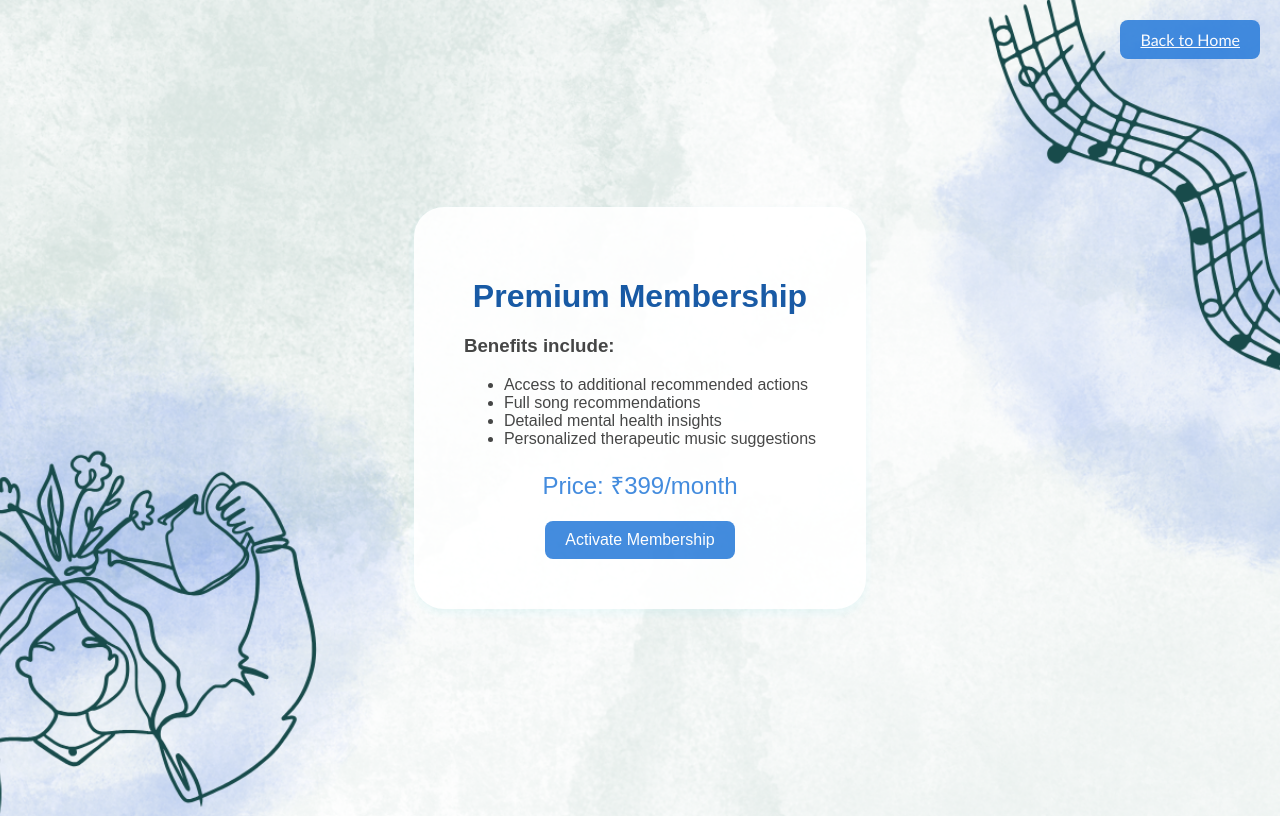
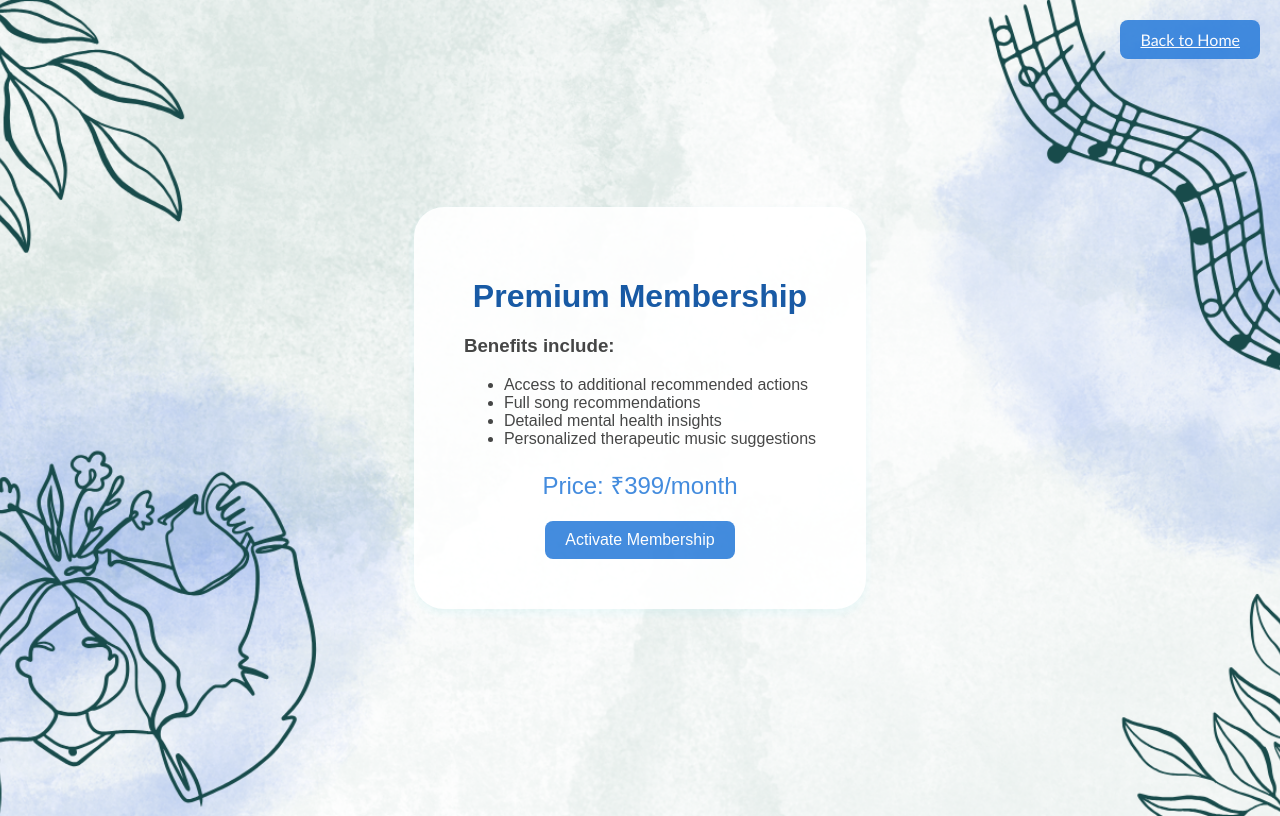
Before and after one commit to Shreyaa5/Mental-Therapy-through-Song-Mood-Classification, a Flask app: page /membership in a window 1280 px wide. Run offline with Flask 3, Linux system fonts and the light colour scheme; the visitor is signed in with stand-in values (Sample User, id 1).

Commit message:
membership

```diff
--- a/templates/membership.html
+++ b/templates/membership.html
@@ -7,7 +7,7 @@
     <style>
         body {
             font-family: 'Arial', sans-serif;
-            background-image: url("/static/images/membership.png");
+            background-image: url("/static/images/membership bg.png");
             background-size:cover;
             background-position: center;
             color: #333;
```
Also changed, not shown: static/images/membership bg.png (added).
